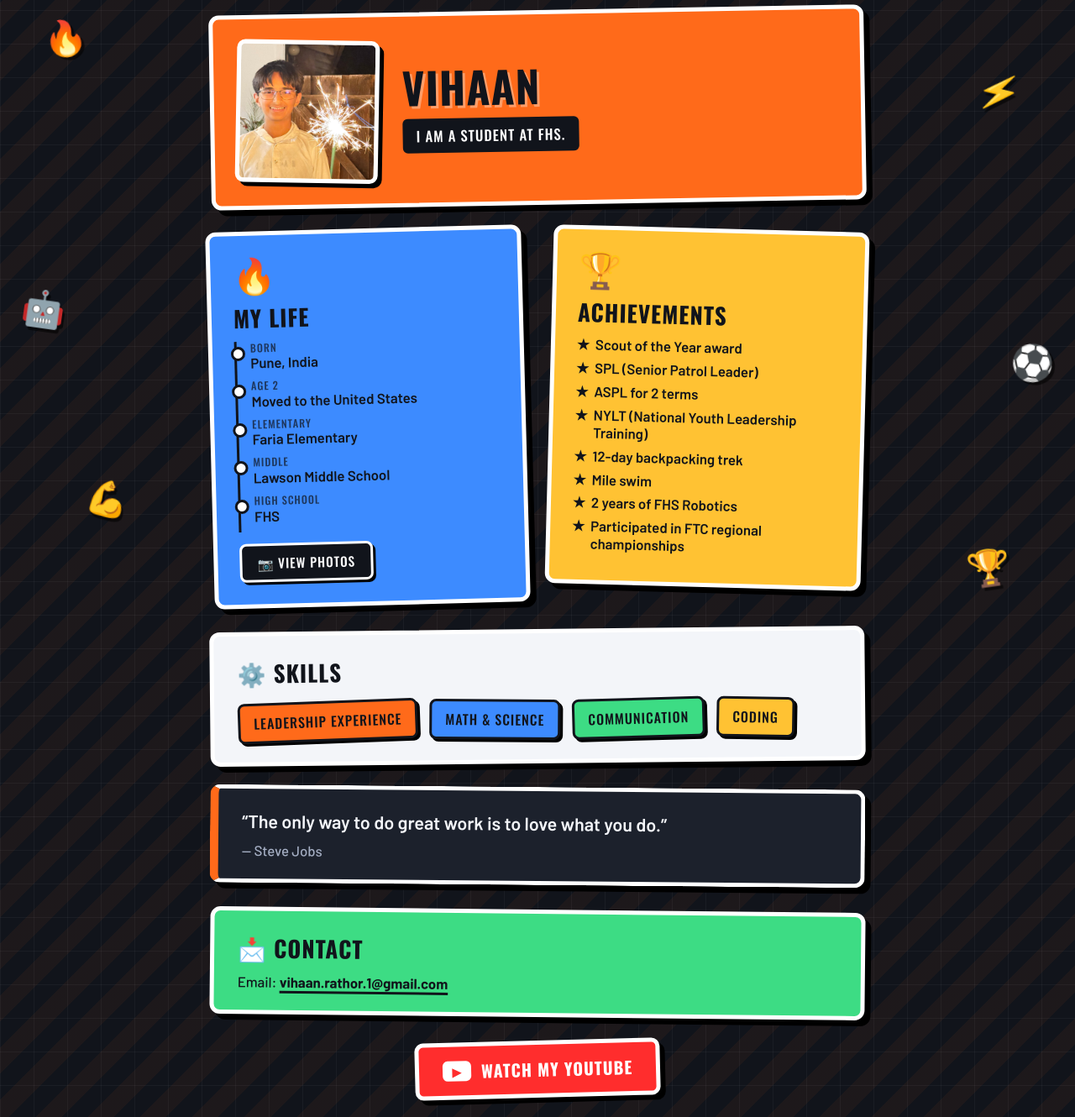
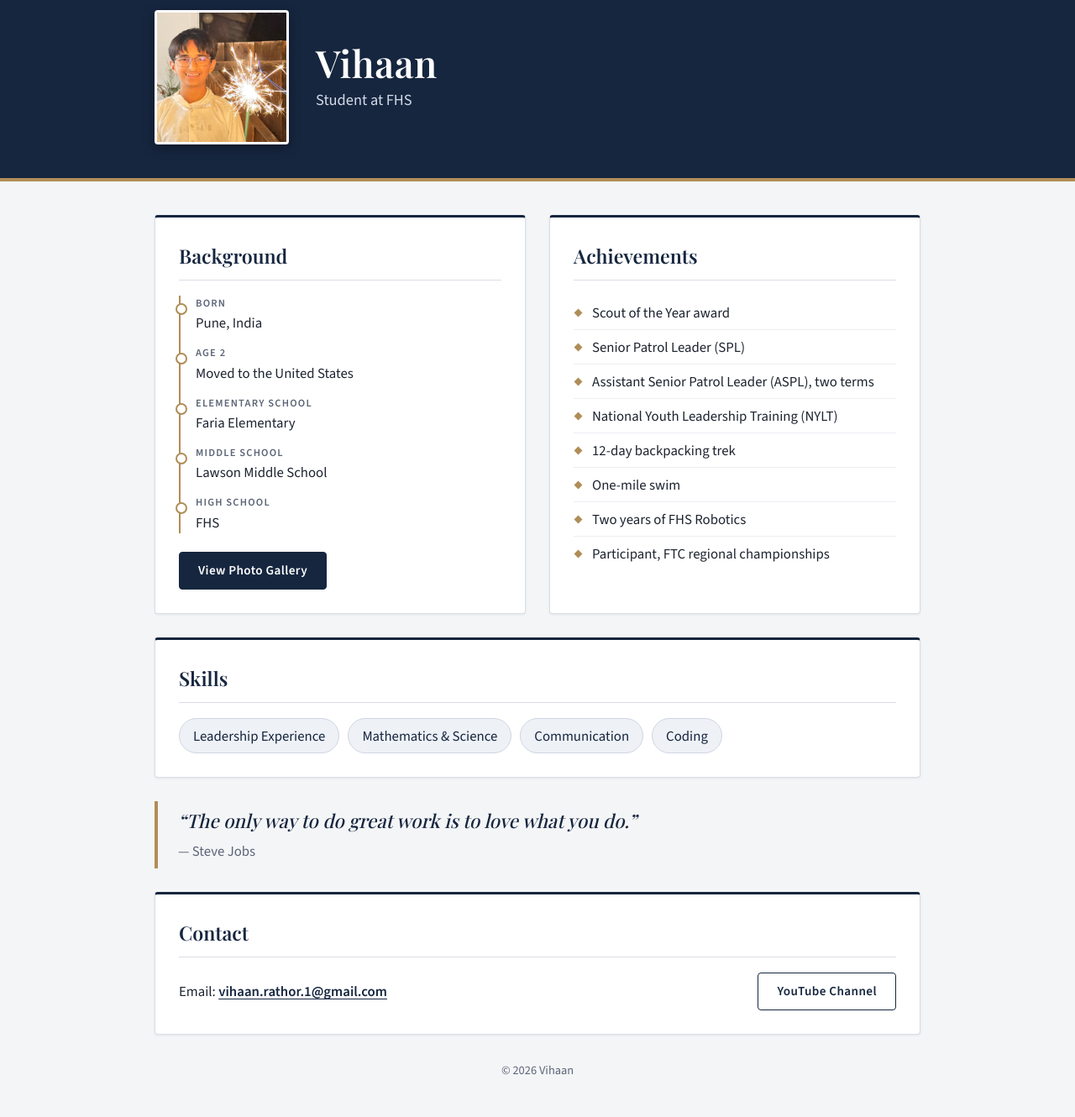
Before and after one commit to vihaan-rathor/vihaan, a plain HTML site: page index.html in a window 1280 px wide. Shown: the part 28-1358 px from the top of the page at 84% size. Drawn offline with nearby package versions, Linux system fonts and the light colour scheme.

Commit message:
made formal

```diff
--- a/index.html
+++ b/index.html
@@ -6,19 +6,17 @@
     <title>Vihaan</title>
     <link rel="preconnect" href="https://fonts.googleapis.com">
     <link rel="preconnect" href="https://fonts.gstatic.com" crossorigin>
-    <link href="https://fonts.googleapis.com/css2?family=Barlow:wght@400;500;600;700&family=Oswald:wght@500;700&display=swap" rel="stylesheet">
+    <link href="https://fonts.googleapis.com/css2?family=Playfair+Display:wght@500;600;700&family=Source+Sans+3:wght@400;500;600&display=swap" rel="stylesheet">
     <style>
       :root {
-        --bg: #11141b;
-        --panel: #1c212c;
-        --ink: #f3f5f9;
-        --dark: #11141b;
-        --muted: #a5afc4;
-        --orange: #ff6a1a;
-        --steel: #3d8bff;
-        --green: #3ddc84;
-        --yellow: #ffc233;
-        --red: #ff2d2d;
+        --navy: #16263f;
+        --navy-soft: #24395c;
+        --gold: #b08d57;
+        --ink: #1d2430;
+        --muted: #5c6577;
+        --line: #d9dde5;
+        --paper: #ffffff;
+        --bg: #f4f5f7;
       }
 
       * {
@@ -31,67 +29,42 @@
 
       body {
         margin: 0;
-        padding: 40px 16px 120px;
-        font-family: "Barlow", "Segoe UI", Arial, sans-serif;
+        font-family: "Source Sans 3", "Segoe UI", Helvetica, Arial, sans-serif;
         font-size: 1.05rem;
+        line-height: 1.55;
         color: var(--ink);
-        background-color: var(--bg);
-        background-image:
-          linear-gradient(rgba(255, 255, 255, 0.04) 1px, transparent 1px),
-          linear-gradient(90deg, rgba(255, 255, 255, 0.04) 1px, transparent 1px),
-          repeating-linear-gradient(135deg, transparent 0 22px, rgba(255, 106, 26, 0.05) 22px 44px);
-        background-size: 40px 40px, 40px 40px, auto;
-        overflow-x: hidden;
+        background: var(--bg);
       }
 
-      h1, h2, .tag, .yt {
-        font-family: "Oswald", "Impact", "Arial Narrow", sans-serif;
-        text-transform: uppercase;
-        letter-spacing: 1px;
+      h1, h2 {
+        font-family: "Playfair Display", Georgia, "Times New Roman", serif;
+        font-weight: 600;
       }
 
-      .page {
-        position: relative;
-        z-index: 1;
-        max-width: 780px;
-        margin: 0 auto;
-        display: grid;
-        gap: 28px;
+      /* Header band */
+      .masthead {
+        color: #fff;
+        background: var(--navy);
+        border-bottom: 4px solid var(--gold);
       }
 
-      /* Die-cut sticker look: white edge, hard black shadow */
-      .sticker {
-        color: var(--dark);
-        border: 5px solid #fff;
-        border-radius: 12px;
-        box-shadow: 7px 7px 0 #000;
-        transition: transform 0.2s ease;
-      }
-
-      .sticker:hover {
-        transform: rotate(0deg) scale(1.02) !important;
-      }
-
-      /* Header */
-      .header {
+      .masthead-inner {
         display: flex;
         align-items: center;
-        gap: 28px;
-        padding: 26px;
-        background: var(--orange);
-        transform: rotate(-1deg);
+        gap: 32px;
+        max-width: 960px;
+        margin: 0 auto;
+        padding: 40px 24px;
       }
 
       .photo {
-        flex: 0 0 170px;
-        width: 170px;
-        height: 170px;
-        border-radius: 10px;
-        border: 5px solid #fff;
-        box-shadow: 5px 5px 0 #000;
+        flex: 0 0 160px;
+        width: 160px;
+        height: 160px;
         overflow: hidden;
-        transform: rotate(2deg);
-        background: #fff;
+        border: 3px solid #fff;
+        border-radius: 4px;
+        box-shadow: 0 4px 14px rgba(0, 0, 0, 0.35);
       }
 
       .photo img {
@@ -101,426 +74,316 @@
         object-fit: cover;
       }
 
-      .header h1 {
-        margin: 0 0 12px;
-        font-size: 3.2rem;
-        font-weight: 700;
-        line-height: 1;
-        text-shadow: 3px 3px 0 rgba(255, 255, 255, 0.35);
+      .masthead h1 {
+        margin: 0 0 6px;
+        font-size: 2.8rem;
+        line-height: 1.1;
+        letter-spacing: 0.5px;
       }
 
-      .header .tag {
-        display: inline-block;
+      .masthead p {
         margin: 0;
-        padding: 8px 16px;
-        font-size: 1.05rem;
-        font-weight: 500;
-        color: #fff;
-        background: var(--dark);
-        border-radius: 6px;
+        font-size: 1.15rem;
+        color: #d4dbe8;
       }
 
-      /* Square bubbles */
-      .bubbles {
+      /* Page layout */
+      .page {
+        max-width: 960px;
+        margin: 0 auto;
+        padding: 40px 24px 24px;
+        display: grid;
+        gap: 28px;
+      }
+
+      .columns {
         display: grid;
         grid-template-columns: minmax(0, 1fr) minmax(0, 1fr);
         gap: 28px;
       }
 
-      .bubble {
+      .card {
         min-width: 0;
-        overflow-wrap: anywhere;
-        aspect-ratio: 1 / 1;
-        padding: 26px;
-        display: flex;
-        flex-direction: column;
+        padding: 28px;
+        background: var(--paper);
+        border: 1px solid var(--line);
+        border-top: 3px solid var(--navy);
+        border-radius: 4px;
+        box-shadow: 0 1px 3px rgba(22, 38, 63, 0.08);
       }
 
-      .bubble.life {
-        background: var(--steel);
-        transform: rotate(-1.5deg);
+      .card h2 {
+        margin: 0 0 18px;
+        padding-bottom: 10px;
+        font-size: 1.45rem;
+        color: var(--navy);
+        border-bottom: 1px solid var(--line);
       }
 
-      .bubble.wins {
-        background: var(--yellow);
-        transform: rotate(1.5deg);
-      }
-
-      .bubble .emoji {
-        font-size: 2.6rem;
-        line-height: 1;
-        margin-bottom: 10px;
-      }
-
-      .bubble h2 {
-        margin: 0 0 8px;
-        font-size: 1.7rem;
-        font-weight: 700;
-      }
-
-      .bubble p {
-        margin: 0;
-        font-weight: 500;
-        opacity: 0.8;
-      }
-
+      /* Background timeline */
       .timeline {
-        margin: 0 0 14px;
-        padding: 0 0 0 16px;
+        margin: 0 0 22px;
+        padding: 0 0 0 18px;
         list-style: none;
-        border-left: 3px solid var(--dark);
-        line-height: 1.25;
+        border-left: 2px solid var(--gold);
       }
 
       .timeline li {
         position: relative;
-        margin-bottom: 9px;
-        font-weight: 600;
+        margin-bottom: 14px;
+        font-weight: 500;
       }
 
       .timeline li::before {
         content: "";
         position: absolute;
-        left: -23px;
-        top: 6px;
-        width: 11px;
-        height: 11px;
-        background: #fff;
-        border: 3px solid var(--dark);
+        left: -24px;
+        top: 9px;
+        width: 10px;
+        height: 10px;
+        background: var(--paper);
+        border: 2px solid var(--gold);
         border-radius: 50%;
       }
 
       .timeline span {
         display: block;
-        font-family: "Oswald", "Impact", "Arial Narrow", sans-serif;
         font-size: 0.78rem;
-        font-weight: 500;
-        letter-spacing: 1px;
+        font-weight: 600;
+        letter-spacing: 1.2px;
         text-transform: uppercase;
-        opacity: 0.7;
+        color: var(--muted);
       }
 
-      .btn-link {
-        align-self: flex-start;
-        margin-top: auto;
-        padding: 9px 18px;
-        font-family: "Oswald", "Impact", "Arial Narrow", sans-serif;
+      .button {
+        display: inline-block;
+        padding: 10px 22px;
         font-size: 0.95rem;
-        letter-spacing: 1px;
-        text-transform: uppercase;
+        font-weight: 600;
+        letter-spacing: 0.4px;
         color: #fff;
         text-decoration: none;
-        background: var(--dark);
-        border: 3px solid #fff;
-        border-radius: 8px;
-        box-shadow: 3px 3px 0 #000;
-        transition: transform 0.15s ease;
+        background: var(--navy);
+        border: 1px solid var(--navy);
+        border-radius: 4px;
+        transition: background 0.15s ease;
       }
 
-      .btn-link:hover,
-      .btn-link:focus-visible {
-        transform: translate(-2px, -2px);
+      .button:hover,
+      .button:focus-visible {
+        background: var(--navy-soft);
       }
 
-      .wins-list {
-        margin: 0;
-        padding: 0;
-        list-style: none;
-        font-weight: 600;
-        line-height: 1.25;
+      .button.outline {
+        color: var(--navy);
+        background: transparent;
       }
 
-      .wins-list li {
-        position: relative;
-        padding-left: 22px;
-        margin-bottom: 7px;
+      .button.outline:hover,
+      .button.outline:focus-visible {
+        color: #fff;
+        background: var(--navy);
       }
 
-      .wins-list li::before {
-        content: "★";
-        position: absolute;
-        left: 0;
-      }
-
-      /* Skills */
-      .skills {
-        padding: 24px 28px;
-        background: #f3f5f9;
-        transform: rotate(-0.6deg);
-      }
-
-      .skills h2 {
-        margin: 0 0 14px;
-        font-size: 1.7rem;
-        font-weight: 700;
-      }
-
-      .chips {
-        display: flex;
-        flex-wrap: wrap;
-        gap: 14px;
+      /* Achievements */
+      .list {
         margin: 0;
         padding: 0;
         list-style: none;
       }
 
-      .chip {
-        padding: 9px 16px;
-        font-family: "Oswald", "Impact", "Arial Narrow", sans-serif;
-        font-size: 1rem;
-        letter-spacing: 1px;
-        text-transform: uppercase;
-        color: var(--dark);
-        border: 3px solid var(--dark);
-        border-radius: 8px;
-        box-shadow: 3px 3px 0 #000;
+      .list li {
+        position: relative;
+        padding: 7px 0 7px 22px;
+        border-bottom: 1px solid #eceef2;
       }
 
-      .chip:nth-child(1) { background: var(--orange); transform: rotate(-1.5deg); }
-      .chip:nth-child(2) { background: var(--steel); transform: rotate(1deg); }
-      .chip:nth-child(3) { background: var(--green); transform: rotate(-1deg); }
-      .chip:nth-child(4) { background: var(--yellow); transform: rotate(1.5deg); }
+      .list li:last-child {
+        border-bottom: 0;
+      }
+
+      .list li::before {
+        content: "";
+        position: absolute;
+        left: 2px;
+        top: 17px;
+        width: 7px;
+        height: 7px;
+        background: var(--gold);
+        transform: rotate(45deg);
+      }
+
+      /* Skills */
+      .skills-list {
+        display: flex;
+        flex-wrap: wrap;
+        gap: 10px;
+        margin: 0;
+        padding: 0;
+        list-style: none;
+      }
+
+      .skills-list li {
+        padding: 7px 16px;
+        font-weight: 500;
+        color: var(--navy);
+        background: #eef1f6;
+        border: 1px solid #cfd6e2;
+        border-radius: 999px;
+      }
 
       /* Quote */
       .quote {
         margin: 0;
-        padding: 24px 28px;
-        color: var(--ink);
-        background: var(--panel);
-        border-left: 10px solid var(--orange);
-        transform: rotate(0.5deg);
+        padding: 8px 0 8px 24px;
+        border-left: 4px solid var(--gold);
       }
 
       .quote p {
-        margin: 0 0 10px;
-        font-size: 1.35rem;
-        font-weight: 600;
-        line-height: 1.35;
+        margin: 0 0 6px;
+        font-family: "Playfair Display", Georgia, "Times New Roman", serif;
+        font-size: 1.4rem;
+        font-style: italic;
+        line-height: 1.4;
+        color: var(--navy);
       }
 
       .quote cite {
+        font-style: normal;
         color: var(--muted);
-        font-style: normal;
-        font-weight: 500;
       }
 
-      /* Contact */
-      .contact {
-        padding: 24px 28px;
-        background: var(--green);
-        transform: rotate(0.6deg);
+      /* Contact and links */
+      .contact-row {
+        display: flex;
+        flex-wrap: wrap;
+        align-items: center;
+        justify-content: space-between;
+        gap: 18px;
       }
 
-      .contact h2 {
-        margin: 0 0 10px;
-        font-size: 1.7rem;
-        font-weight: 700;
+      .contact-row p {
+        margin: 0;
       }
 
-      .contact p {
-        margin: 0;
-        font-weight: 500;
-      }
-
-      .contact a {
-        color: var(--dark);
-        font-weight: 700;
-        text-decoration: underline;
-        text-decoration-thickness: 3px;
-        text-underline-offset: 4px;
+      .contact-row a:not(.button) {
+        color: var(--navy);
+        font-weight: 600;
+        text-underline-offset: 3px;
         word-break: break-all;
       }
 
-      /* YouTube sticker */
-      .footer {
-        display: flex;
-        justify-content: center;
+      footer {
+        max-width: 960px;
+        margin: 0 auto;
+        padding: 8px 24px 40px;
+        font-size: 0.9rem;
+        text-align: center;
+        color: var(--muted);
       }
 
-      .yt {
-        display: inline-flex;
-        align-items: center;
-        gap: 12px;
-        padding: 14px 28px;
-        font-size: 1.25rem;
-        font-weight: 700;
-        color: #fff;
-        text-decoration: none;
-        background: var(--red);
-        border: 5px solid #fff;
-        border-radius: 10px;
-        box-shadow: 6px 6px 0 #000;
-        transform: rotate(-1.5deg);
-        transition: transform 0.2s ease;
-      }
-
-      .yt:hover {
-        transform: rotate(1deg) scale(1.06);
-      }
-
-      .yt .play {
-        display: inline-flex;
-        align-items: center;
-        justify-content: center;
-        width: 34px;
-        height: 24px;
-        background: #fff;
-        color: var(--red);
-        border-radius: 6px;
-        font-size: 0.85rem;
-      }
-
-      /* Floating decorative stickers */
-      .deco {
-        position: fixed;
-        z-index: 0;
-        font-size: 2.6rem;
-        pointer-events: none;
-        user-select: none;
-        filter: drop-shadow(3px 4px 0 rgba(0, 0, 0, 0.6));
-        animation: floaty 6s ease-in-out infinite;
-      }
-
-      @keyframes floaty {
-        0%, 100% { transform: translateY(0) rotate(var(--r, 0deg)); }
-        50% { transform: translateY(-10px) rotate(var(--r, 0deg)); }
-      }
-
-      @media (max-width: 600px) {
-        .header {
+      @media (max-width: 720px) {
+        .masthead-inner {
           flex-direction: column;
           text-align: center;
+          padding: 32px 20px;
         }
 
-        .header h1 {
-          font-size: 2.5rem;
+        .masthead h1 {
+          font-size: 2.3rem;
         }
 
-        .bubbles {
+        .columns {
           grid-template-columns: minmax(0, 1fr);
-          gap: 24px;
         }
 
-        .bubble {
-          aspect-ratio: auto;
-          min-height: 200px;
-          padding: 20px;
+        .page {
+          padding: 28px 16px 16px;
         }
 
-        .bubble .emoji {
-          font-size: 2rem;
+        .card {
+          padding: 22px;
         }
 
-        .bubble h2 {
-          font-size: 1.2rem;
-        }
-
-        .bubble p {
-          font-size: 0.9rem;
-        }
-
-        .wins-list {
-          font-size: 0.95rem;
-        }
-
-        .wins-list li {
-          padding-left: 16px;
-          margin-bottom: 5px;
-        }
-
-        .deco.hide-sm {
-          display: none;
+        .contact-row {
+          flex-direction: column;
+          align-items: flex-start;
         }
       }
 
       @media (prefers-reduced-motion: reduce) {
-        .deco {
-          animation: none;
-        }
-
-        .sticker,
-        .yt,
-        .btn-link {
+        .button {
           transition: none;
         }
       }
     </style>
   </head>
   <body>
-    <!-- Decorative stickers (purely visual) -->
-    <span class="deco" style="top: 6%; left: 4%; --r: -12deg;" aria-hidden="true">🔥</span>
-    <span class="deco" style="top: 14%; right: 5%; --r: 14deg; animation-delay: -2s;" aria-hidden="true">⚡</span>
-    <span class="deco hide-sm" style="top: 46%; left: 2%; --r: 8deg; animation-delay: -1s;" aria-hidden="true">🤖</span>
-    <span class="deco hide-sm" style="top: 55%; right: 2%; --r: -10deg; animation-delay: -3s;" aria-hidden="true">⚽</span>
-    <span class="deco" style="bottom: 18%; left: 8%; --r: 10deg; animation-delay: -4s;" aria-hidden="true">💪</span>
-    <span class="deco" style="bottom: 8%; right: 6%; --r: -8deg; animation-delay: -5s;" aria-hidden="true">🏆</span>
-
-    <main class="page">
-      <section class="sticker header">
+    <header class="masthead">
+      <div class="masthead-inner">
         <div class="photo">
-          <img src="photo.jpg" alt="Vihaan holding a sparkler">
+          <img src="photo.jpg" alt="Portrait of Vihaan holding a sparkler">
         </div>
         <div>
           <h1>Vihaan</h1>
-          <p class="tag">I am a student at FHS.</p>
+          <p>Student at FHS</p>
         </div>
-      </section>
+      </div>
+    </header>
 
-      <div class="bubbles">
-        <section class="sticker bubble life">
-          <div class="emoji" aria-hidden="true">🔥</div>
-          <h2>My Life</h2>
+    <main class="page">
+      <div class="columns">
+        <section class="card" aria-labelledby="background-title">
+          <h2 id="background-title">Background</h2>
           <ul class="timeline">
             <li><span>Born</span> Pune, India</li>
             <li><span>Age 2</span> Moved to the United States</li>
-            <li><span>Elementary</span> Faria Elementary</li>
-            <li><span>Middle</span> Lawson Middle School</li>
-            <li><span>High school</span> FHS</li>
+            <li><span>Elementary School</span> Faria Elementary</li>
+            <li><span>Middle School</span> Lawson Middle School</li>
+            <li><span>High School</span> FHS</li>
           </ul>
-          <a class="btn-link" href="photos.html">📷 View photos</a>
+          <a class="button" href="photos.html">View Photo Gallery</a>
         </section>
-        <section class="sticker bubble wins">
-          <div class="emoji" aria-hidden="true">🏆</div>
-          <h2>Achievements</h2>
-          <ul class="wins-list">
+
+        <section class="card" aria-labelledby="achievements-title">
+          <h2 id="achievements-title">Achievements</h2>
+          <ul class="list">
             <li>Scout of the Year award</li>
-            <li>SPL (Senior Patrol Leader)</li>
-            <li>ASPL for 2 terms</li>
-            <li>NYLT (National Youth Leadership Training)</li>
+            <li>Senior Patrol Leader (SPL)</li>
+            <li>Assistant Senior Patrol Leader (ASPL), two terms</li>
+            <li>National Youth Leadership Training (NYLT)</li>
             <li>12-day backpacking trek</li>
-            <li>Mile swim</li>
-            <li>2 years of FHS Robotics</li>
-            <li>Participated in FTC regional championships</li>
+            <li>One-mile swim</li>
+            <li>Two years of FHS Robotics</li>
+            <li>Participant, FTC regional championships</li>
           </ul>
         </section>
       </div>
 
-      <section class="sticker skills">
-        <h2>⚙️ Skills</h2>
-        <ul class="chips">
-          <li class="chip">Leadership Experience</li>
-          <li class="chip">Math &amp; Science</li>
-          <li class="chip">Communication</li>
-          <li class="chip">Coding</li>
+      <section class="card" aria-labelledby="skills-title">
+        <h2 id="skills-title">Skills</h2>
+        <ul class="skills-list">
+          <li>Leadership Experience</li>
+          <li>Mathematics &amp; Science</li>
+          <li>Communication</li>
+          <li>Coding</li>
         </ul>
       </section>
 
-      <blockquote class="sticker quote">
+      <blockquote class="quote">
         <p>&ldquo;The only way to do great work is to love what you do.&rdquo;</p>
         <cite>&mdash; Steve Jobs</cite>
       </blockquote>
 
-      <section class="sticker contact">
-        <h2>📩 Contact</h2>
-        <p>Email: <a href="mailto:vihaan.rathor.1@gmail.com">vihaan.rathor.1@gmail.com</a></p>
+      <section class="card" aria-labelledby="contact-title">
+        <h2 id="contact-title">Contact</h2>
+        <div class="contact-row">
+          <p>Email: <a href="mailto:vihaan.rathor.1@gmail.com">vihaan.rathor.1@gmail.com</a></p>
+          <a class="button outline" href="https://www.youtube.com/@vihaanrathor1016" target="_blank" rel="noopener noreferrer">YouTube Channel</a>
+        </div>
       </section>
+    </main>
 
-      <div class="footer">
-        <a class="yt" href="https://www.youtube.com/@vihaanrathor1016" target="_blank" rel="noopener noreferrer">
-          <span class="play" aria-hidden="true">▶</span>
-          Watch my YouTube
-        </a>
-      </div>
-    </main>
+    <footer>&copy; 2026 Vihaan</footer>
   </body>
 </html>
```
Also changed, not shown: photos.html (+77 -66 lines).
